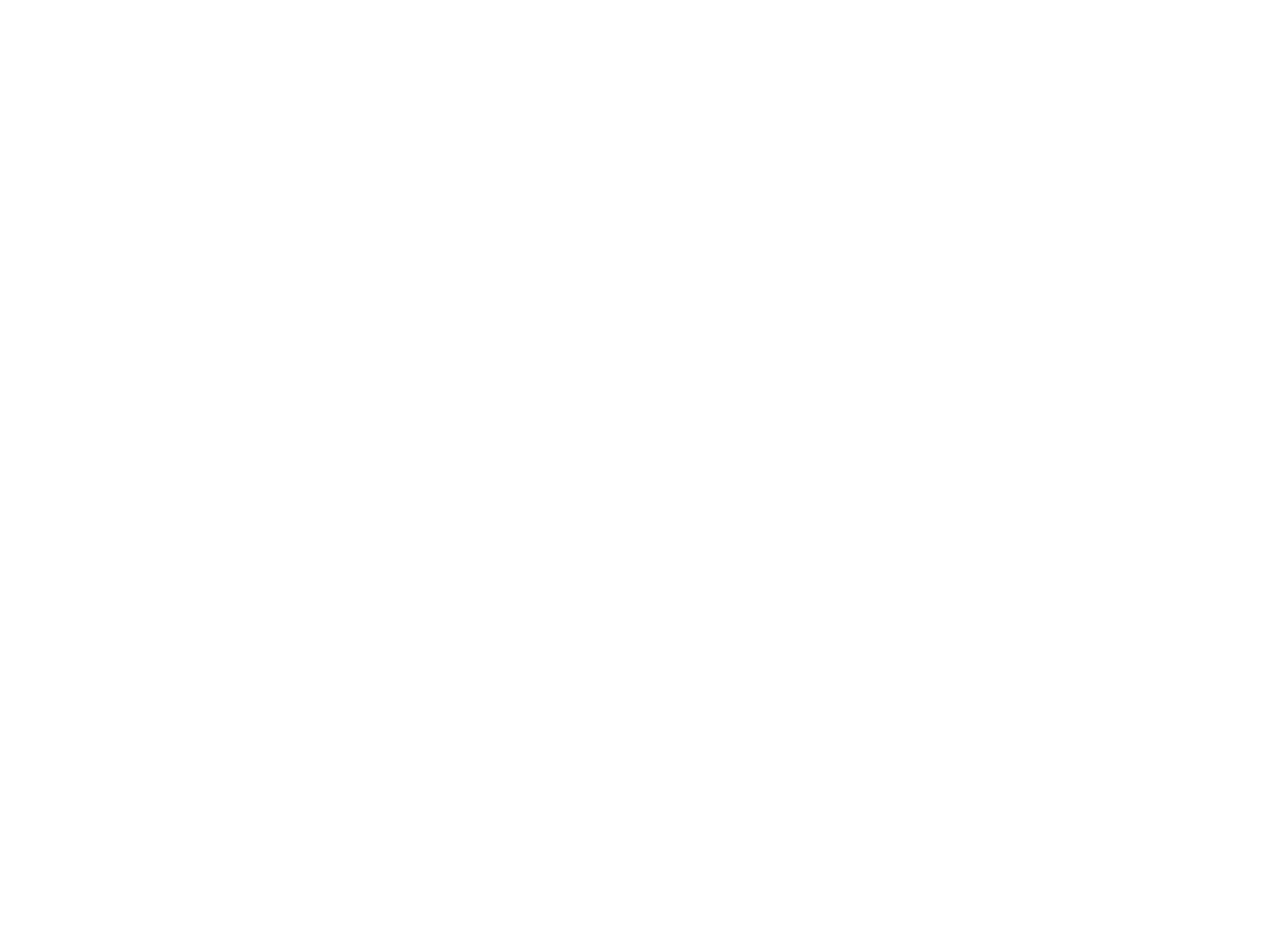
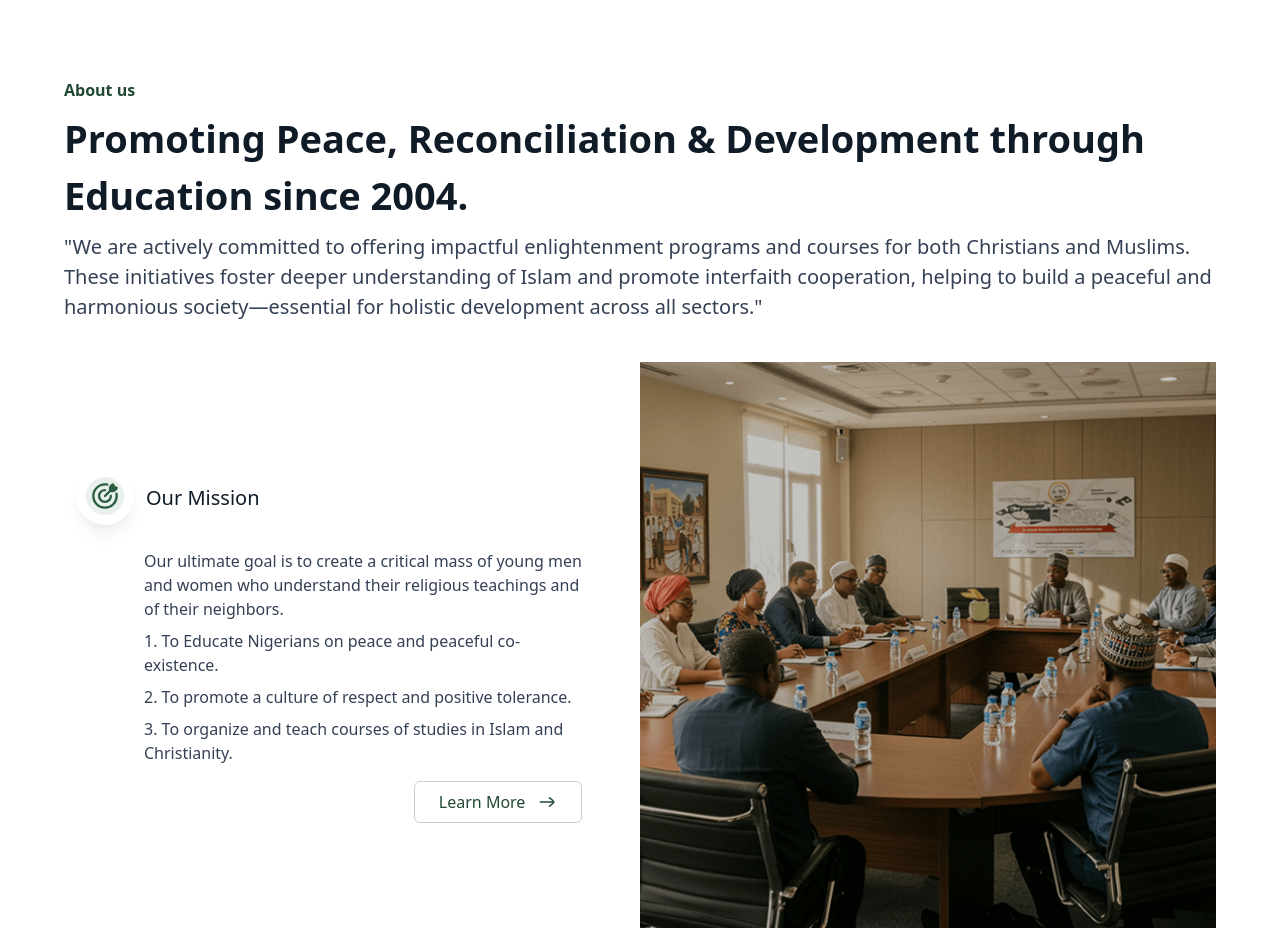
Before and after one commit to Frokesy/kaduna, a React (Vite) app: page / in a window 1280 px wide. Shown: the part 802-1730 px from the top of the page. Before the commit the page ends 800 px from the top, so only its background shows below. Built offline with nearby package versions, Linux system fonts and the light colour scheme.

Commit message:
designed about section of home page

```diff
--- a/src/components/Icons.tsx
+++ b/src/components/Icons.tsx
@@ -33,3 +33,132 @@
     />
   </svg>
 );
+
+export const MissionIcon = () => (
+  <svg
+    width="82"
+    height="82"
+    viewBox="0 0 82 82"
+    fill="none"
+    xmlns="http://www.w3.org/2000/svg"
+  >
+    <g filter="url(#filter0_dd_357_25797)">
+      <rect x="17" y="5" width="48" height="48" rx="24" fill="#EAF0ED" />
+      <rect
+        x="17"
+        y="5"
+        width="48"
+        height="48"
+        rx="24"
+        stroke="white"
+        strokeWidth="10"
+      />
+      <path
+        fillRule="evenodd"
+        clipRule="evenodd"
+        d="M41 24.3333C38.4227 24.3333 36.3333 26.4227 36.3333 29C36.3333 31.5773 38.4227 33.6667 41 33.6667C43.5773 33.6667 45.6667 31.5773 45.6667 29C45.6667 28.3557 46.189 27.8333 46.8333 27.8333C47.4777 27.8333 48 28.3557 48 29C48 32.866 44.866 36 41 36C37.134 36 34 32.866 34 29C34 25.134 37.134 22 41 22C41.6443 22 42.1667 22.5223 42.1667 23.1667C42.1667 23.811 41.6443 24.3333 41 24.3333Z"
+        fill="#2B5D40"
+      />
+      <path
+        fillRule="evenodd"
+        clipRule="evenodd"
+        d="M41 18.5C35.201 18.5 30.5 23.201 30.5 29C30.5 34.799 35.201 39.5 41 39.5C46.799 39.5 51.5 34.799 51.5 29C51.5 28.2793 51.4275 27.5767 51.2899 26.8987C51.1617 26.2673 51.5697 25.6515 52.2012 25.5233C52.8326 25.3951 53.4484 25.8031 53.5766 26.4345C53.7451 27.2644 53.8333 28.1225 53.8333 29C53.8333 36.0876 48.0876 41.8333 41 41.8333C33.9123 41.8333 28.1666 36.0876 28.1666 29C28.1666 21.9123 33.9123 16.1666 41 16.1666C41.8774 16.1666 42.7355 16.2549 43.5654 16.4233C44.1968 16.5515 44.6048 17.1673 44.4766 17.7988C44.3485 18.4302 43.7327 18.8382 43.1012 18.71C42.4232 18.5724 41.7207 18.5 41 18.5Z"
+        fill="#2B5D40"
+      />
+      <path
+        d="M50.4992 17.424C50.3153 16.7192 49.7457 16.2865 49.1347 16.1888C48.5458 16.0948 47.9491 16.3039 47.5228 16.7302L46.1818 18.0712C44.7009 19.5521 44.5769 21.3772 45.0727 23.2775L40.1751 28.1751C39.7195 28.6308 39.7195 29.3694 40.1751 29.8251C40.6307 30.2807 41.3694 30.2807 41.825 29.8251L46.7226 24.9274C48.623 25.4233 50.448 25.2993 51.929 23.8183L53.2699 22.4774C53.6963 22.051 53.9054 21.4543 53.8113 20.8655C53.7137 20.2544 53.281 19.6848 52.5762 19.501L50.929 19.0712L50.4992 17.424Z"
+        fill="#2B5D40"
+      />
+    </g>
+    <defs>
+      <filter
+        id="filter0_dd_357_25797"
+        x="0"
+        y="0"
+        width="82"
+        height="82"
+        filterUnits="userSpaceOnUse"
+        colorInterpolationFilters="sRGB"
+      >
+        <feFlood floodOpacity="0" result="BackgroundImageFix" />
+        <feColorMatrix
+          in="SourceAlpha"
+          type="matrix"
+          values="0 0 0 0 0 0 0 0 0 0 0 0 0 0 0 0 0 0 127 0"
+          result="hardAlpha"
+        />
+        <feMorphology
+          radius="2"
+          operator="erode"
+          in="SourceAlpha"
+          result="effect1_dropShadow_357_25797"
+        />
+        <feOffset dy="4" />
+        <feGaussianBlur stdDeviation="3" />
+        <feColorMatrix
+          type="matrix"
+          values="0 0 0 0 0.0627451 0 0 0 0 0.0941176 0 0 0 0 0.156863 0 0 0 0.03 0"
+        />
+        <feBlend
+          mode="normal"
+          in2="BackgroundImageFix"
+          result="effect1_dropShadow_357_25797"
+        />
+        <feColorMatrix
+          in="SourceAlpha"
+          type="matrix"
+          values="0 0 0 0 0 0 0 0 0 0 0 0 0 0 0 0 0 0 127 0"
+          result="hardAlpha"
+        />
+        <feMorphology
+          radius="4"
+          operator="erode"
+          in="SourceAlpha"
+          result="effect2_dropShadow_357_25797"
+        />
+        <feOffset dy="12" />
+        <feGaussianBlur stdDeviation="8" />
+        <feColorMatrix
+          type="matrix"
+          values="0 0 0 0 0.0627451 0 0 0 0 0.0941176 0 0 0 0 0.156863 0 0 0 0.08 0"
+        />
+        <feBlend
+          mode="normal"
+          in2="effect1_dropShadow_357_25797"
+          result="effect2_dropShadow_357_25797"
+        />
+        <feBlend
+          mode="normal"
+          in="SourceGraphic"
+          in2="effect2_dropShadow_357_25797"
+          result="shape"
+        />
+      </filter>
+    </defs>
+  </svg>
+);
+
+export const ArrowRightIcon = () => (
+  <svg
+    width="20"
+    height="20"
+    viewBox="0 0 20 20"
+    fill="none"
+    xmlns="http://www.w3.org/2000/svg"
+  >
+    <path
+      d="M16.6667 9.99988L3.33337 9.99988"
+      stroke="#214832"
+      strokeWidth="1.5"
+      strokeLinecap="round"
+      strokeLinejoin="round"
+    />
+    <path
+      d="M12.5002 14.1667C12.5002 14.1667 16.6668 11.098 16.6668 10C16.6668 8.90201 12.5001 5.83337 12.5001 5.83337"
+      stroke="#214832"
+      strokeWidth="1.5"
+      strokeLinecap="round"
+      strokeLinejoin="round"
+    />
+  </svg>
+);
--- /dev/null
+++ b/src/components/home/About.tsx
@@ -0,0 +1,63 @@
+import { ArrowRightIcon, MissionIcon } from '../Icons';
+
+const About = () => {
+  return (
+    <div className="mt-[10vh] w-[90vw] mx-auto">
+      <div className="flex flex-col space-y-2">
+        <p className="text-[#214832] text-[16px] font-semibold">About us</p>
+        <h2 className="lg:text-[38px] text-[30px] text-[#101B28] font-semibold">
+          Promoting Peace, Reconciliation & Development through Education since
+          2004.
+        </h2>
+        <p className="text-[#344054] lg:text-[20px]">
+          "We are actively committed to offering impactful enlightenment
+          programs and courses for both Christians and Muslims. These
+          initiatives foster deeper understanding of Islam and promote
+          interfaith cooperation, helping to build a peaceful and harmonious
+          society—essential for holistic development across all sectors."
+        </p>
+      </div>
+
+      <div className="flex  lg:flex-row flex-col justify-between items-center mt-10">
+        <div className="lg:w-[45%]">
+          <div className="flex">
+            <MissionIcon />
+            <h4 className="text-[#101B28] pt-4 text-[20px]">Our Mission</h4>
+          </div>
+          <div className="lg:pl-20">
+            <p className="text-[#344054] text-[16px]">
+              Our ultimate goal is to create a critical mass of young men and
+              women who understand their religious teachings and of their
+              neighbors.
+            </p>
+            <p className="text-[#344054] text-[16px] mt-2">
+              1. To Educate Nigerians on peace and peaceful co-existence.
+            </p>
+            <p className="text-[#344054] text-[16px] mt-2">
+              2. To promote a culture of respect and positive tolerance.
+            </p>
+            <p className="text-[#344054] text-[16px] mt-2">
+              3. To organize and teach courses of studies in Islam and
+              Christianity.
+            </p>
+          </div>
+          <div className="flex lg:justify-end justify-center lg:mb-0 mb-10 mt-4">
+            <button className="flex items-center space-x-3 border border-[#ccc] text-[#214832] px-6 py-2 rounded-md transition">
+              <span>Learn More</span>
+              <ArrowRightIcon />
+            </button>
+          </div>
+        </div>
+        <div className="lg:w-[50%]">
+          <img
+            src="/assets/hero-imgs/img-two.png"
+            alt="about-img"
+            className="w-full"
+          />
+        </div>
+      </div>
+    </div>
+  );
+};
+
+export default About;
--- a/src/components/defaults/Hero.tsx
+++ b/src/components/home/Hero.tsx
@@ -1,5 +1,5 @@
 import { useEffect, useState } from 'react';
-import Header from './Header';
+import Header from '../defaults/Header';
 import { motion } from 'framer-motion';
 import type { Variants } from 'framer-motion';
 
--- a/src/pages/home/index.tsx
+++ b/src/pages/home/index.tsx
@@ -1,9 +1,11 @@
-import Hero from '../../components/defaults/Hero';
+import About from '../../components/home/About';
+import Hero from '../../components/home/Hero';
 
 const Home = () => {
   return (
     <div>
       <Hero />
+      <About />
     </div>
   );
 };
```
